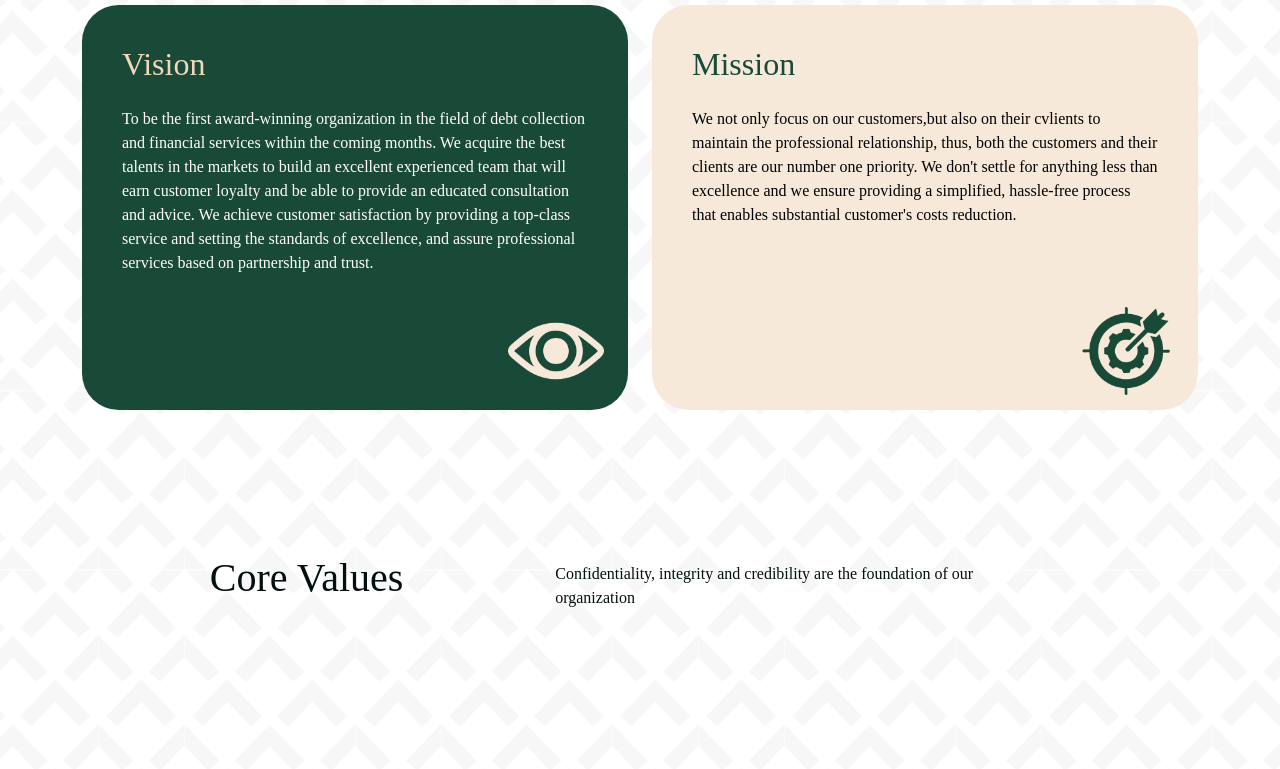
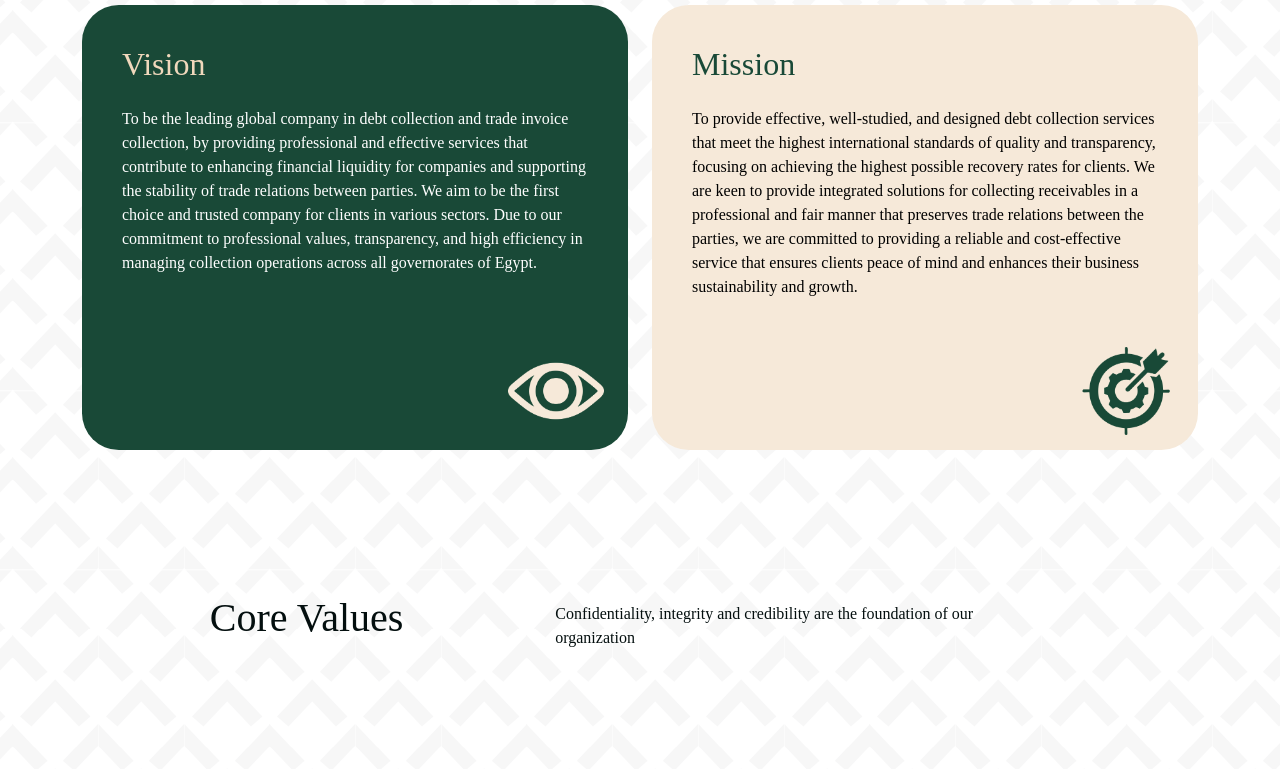
Before and after one commit to omarahmed72/Tayseer-Debt-Collection, a website: page index.html in a window 1280 px wide. Shown: the part 3391-4160 px from the top of the page. Drawn offline with nearby package versions, Linux system fonts and the light colour scheme; a web font is replaced by a local one.

Commit message:
Update index.html

```diff
--- a/index.html
+++ b/index.html
@@ -424,14 +424,14 @@
             <div class="card-body position-relative z-2 pb-0">
               <h3 class="h2 card-title mb-xl-4">Vision</h3>
               <p class="Vision_p card-text opacity-80 pb-sm3 pb-md-4 mb-2">
-                To be the first award-winning organization in the field of debt
-                collection and financial services within the coming months. We
-                acquire the best talents in the markets to build an excellent
-                experienced team that will earn customer loyalty and be able to
-                provide an educated consultation and advice. We achieve customer
-                satisfaction by providing a top-class service and setting the
-                standards of excellence, and assure professional services based
-                on partnership and trust.
+                To be the leading global company in debt collection and trade
+                invoice collection, by providing professional and effective
+                services that contribute to enhancing financial liquidity for
+                companies and supporting the stability of trade relations
+                between parties. We aim to be the first choice and trusted
+                company for clients in various sectors. Due to our commitment to
+                professional values, transparency, and high efficiency in
+                managing collection operations across all governorates of Egypt.
               </p>
             </div>
             <div class="d-flex justify-content-end mt-sm-n5 me-n4">
@@ -448,12 +448,15 @@
             <div class="card-body position-relative z-2 pb-0">
               <h3 class="mission h2 card-title mb-xl-4">Mission</h3>
               <p class="Mission_p card-text pb-sm3 pb-md-4 mb-4">
-                We not only focus on our customers,but also on their cvlients to
-                maintain the professional relationship, thus, both the customers
-                and their clients are our number one priority. We don't settle
-                for anything less than excellence and we ensure providing a
-                simplified, hassle-free process that enables substantial
-                customer's costs reduction.
+                To provide effective, well-studied, and designed debt collection
+                services that meet the highest international standards of
+                quality and transparency, focusing on achieving the highest
+                possible recovery rates for clients. We are keen to provide
+                integrated solutions for collecting receivables in a
+                professional and fair manner that preserves trade relations
+                between the parties, we are committed to providing a reliable
+                and cost-effective service that ensures clients peace of mind
+                and enhances their business sustainability and growth.
               </p>
             </div>
             <div class="d-flex justify-content-end mt-n4 mt-sm-n5 me-n4">
@@ -877,9 +880,8 @@
                     <li class="nav-item mb-2">
                       <h3 class="title">Tanta Branch</h3>
                       <p>
-                        Al-Jaish Street with Taha Al-Hakim Street - Zahana
-                        Administrative Tower - Fifth Floor - Unit 501 - Tanta -
-                        Egypt
+                        Al-Jaish Street with the beginning of Al-Nahhas Street,
+                        Delta City Mall Hotel, 11th floor - Tanta - Gharbia
                       </p>
                     </li>
                   </ul>
@@ -891,6 +893,28 @@
                       <p>
                         Villa 2 , Ministry of Agriculture Street, Awqaf Building
                         , Dokki
+                      </p>
+                    </li>
+                  </ul>
+                </div>
+                <div class="col">
+                  <ul class="nav flex-column mb-0">
+                    <li class="nav-item mb-2">
+                      <h3 class="title">Alexandria Branch</h3>
+                      <p>
+                        Ahmed Orabi Square 10 - El Mansheya - Ramses Building,
+                        above CIB Bank, 4th floor - Alexandria
+                      </p>
+                    </li>
+                  </ul>
+                </div>
+                <div class="col">
+                  <ul class="nav flex-column mb-0">
+                    <li class="nav-item mb-2">
+                      <h3 class="title">Assiut Branch</h3>
+                      <p>
+                        11th Street, taqsim alhuquqiiyn - asma' allah alhusnaa,
+                        Al-Azhar - On the corner of Al-Sham Restaurant - Assiut
                       </p>
                     </li>
                   </ul>
```
